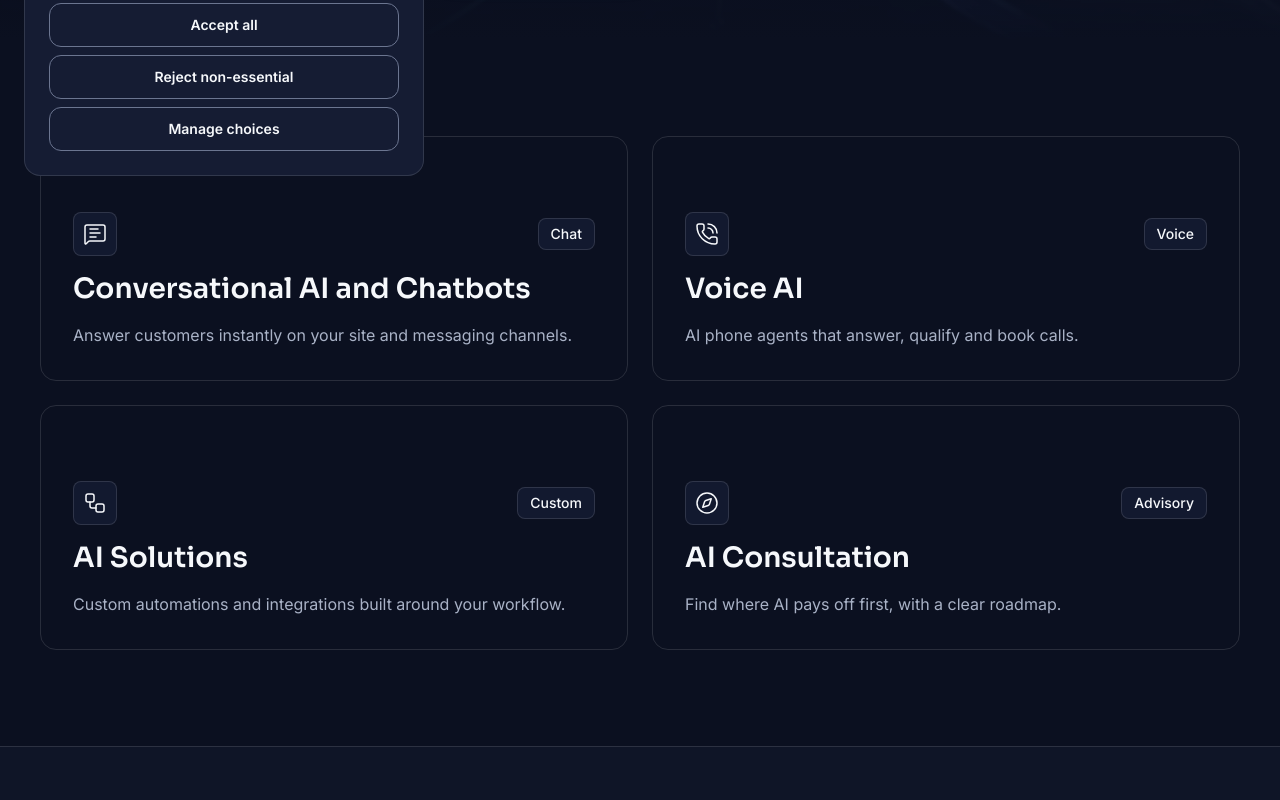
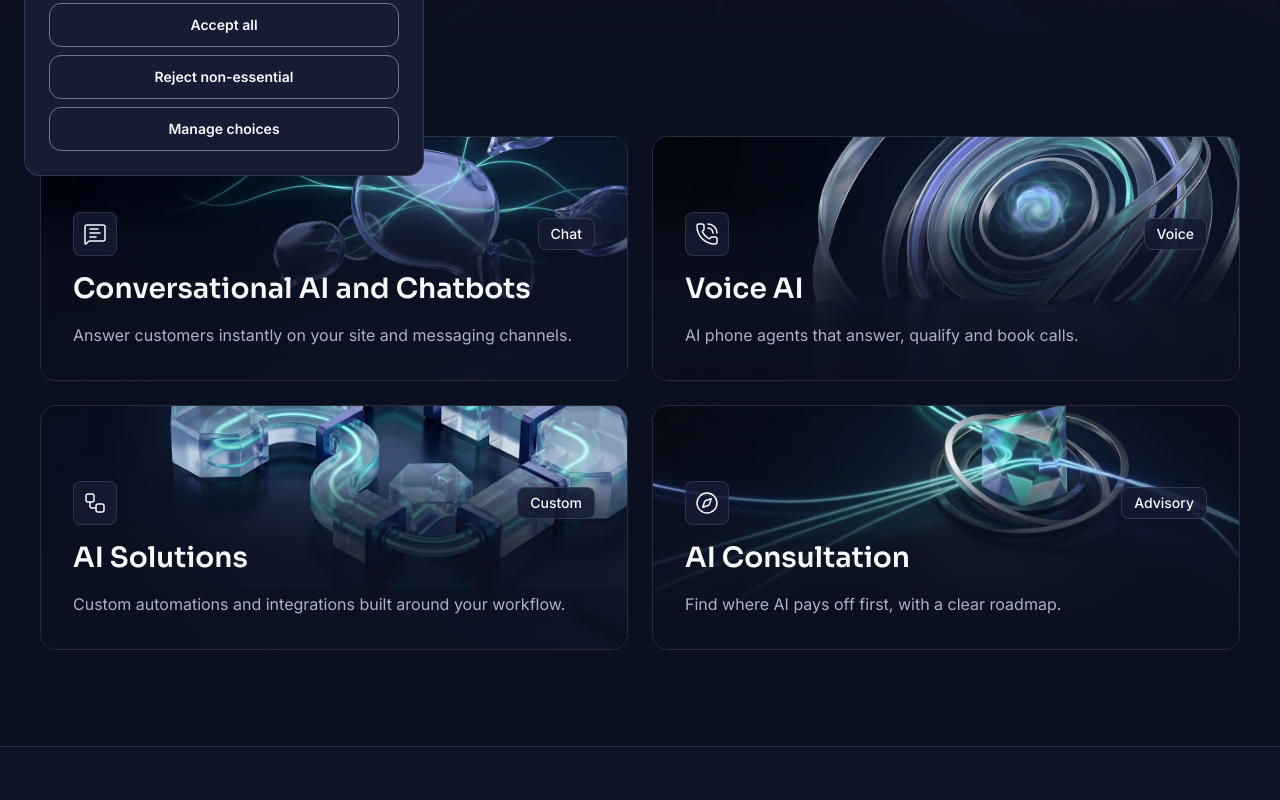
Before and after one commit to itismekittu-ops/Pristaine, a Next.js app: page /services in a window 1280 px wide. Shown: the part 600-1400 px from the top of the page. Built offline with nearby package versions, Linux system fonts and the light colour scheme; no server answers.

Commit message:
Update Services page cards

```diff
--- a/src/ui-pages/ServicesPage.tsx
+++ b/src/ui-pages/ServicesPage.tsx
@@ -11,6 +11,27 @@ import { useSaveData } from '../hooks/useSaveData';
 import { ClosingCta } from '../components/cta/ClosingCta';
 import { services } from '../data/services';
 import type { Service } from '../types/navigation';
+
+// Services-page-only card config: dedicated images and detail-route destinations.
+// Shared data in src/data/services.ts remains untouched for the homepage.
+const serviceCardLinks: Record<string, { href: string; image: string }> = {
+  'conversational-ai': {
+    href: '/services/conversational-ai',
+    image: '/services/conversational-ai-card.webp'
+  },
+  'voice-ai': {
+    href: '/services/voice-ai',
+    image: '/services/voice-ai-card.webp'
+  },
+  'ai-solutions': {
+    href: '/services/ai-solutions',
+    image: '/services/ai-solutions-card.webp'
+  },
+  'ai-consultation': {
+    href: '/services/ai-consultation',
+    image: '/services/ai-consultation-card.webp'
+  }
+};
 
 const HERO_VIDEO = '/videos/pristaine-services-hero-background.mp4';
 const HERO_POSTER_WEBP = '/Pristaine_Services_Hero_Poster.webp';
@@ -129,12 +150,33 @@ export function ServicesPage() {
         <div className="mx-auto flex max-w-content flex-col gap-8">
           <ul className="grid grid-cols-1 gap-6 md:grid-cols-2">
             {services.map((service) => {
-              const { slug, name, description, icon: Icon, tag, image } = service;
+              const { slug, name, description, icon: Icon, tag } = service;
+              const cardLink = serviceCardLinks[slug];
+              if (!cardLink) return null;
               return (
                 <li key={slug} id={slug} className="scroll-mt-24">
-                  <div className="relative flex aspect-card-mobile flex-col justify-end overflow-hidden rounded-card border border-hairline-dark md:aspect-card">
-                    <img src={image} alt="" className="absolute inset-0 -z-10 h-full w-full object-cover" />
-                    <span aria-hidden="true" className="card-scrim absolute inset-x-0 bottom-0 -z-10" />
+                  <Link
+                    href={cardLink.href}
+                    className={cn(
+                      'group relative flex aspect-card-mobile flex-col justify-end overflow-hidden rounded-card border border-hairline-dark md:aspect-card',
+                      'transition-control duration-300 [perspective:1200px]',
+                      'hover:-translate-y-1 hover:shadow-[0_16px_40px_-12px_rgba(0,0,0,0.55)]',
+                      'focus-visible:outline focus-visible:outline-2 focus-visible:outline-offset-2 focus-visible:outline-aqua-400',
+                      'motion-reduce:transition-none motion-reduce:hover:translate-y-0'
+                    )}
+                    aria-label={`${name} — learn more`}
+                  >
+                    <img
+                      src={cardLink.image}
+                      alt=""
+                      loading="lazy"
+                      decoding="async"
+                      className="absolute inset-0 -z-10 h-full w-full object-cover transition-transform duration-400 group-hover:scale-105 motion-reduce:transition-none motion-reduce:group-hover:scale-100"
+                    />
+                    <span
+                      aria-hidden="true"
+                      className="card-scrim absolute inset-x-0 bottom-0 -z-10 bg-gradient-to-t from-ink-950/90 via-ink-950/55 to-ink-950/10"
+                    />
                     <div className="flex flex-col gap-4 p-6 md:p-8">
                       <div className="flex items-center justify-between gap-4">
                         <span className="flex h-11 w-11 items-center justify-center rounded-field border border-hairline-dark bg-ink-900/85 text-on-dark">
@@ -147,7 +189,7 @@ export function ServicesPage() {
                       <h2 className="text-h3-m text-on-dark md:text-h3">{name}</h2>
                       <p className="text-body text-muted-on-dark">{description}</p>
                     </div>
-                  </div>
+                  </Link>
                 </li>
               );
             })}
```
